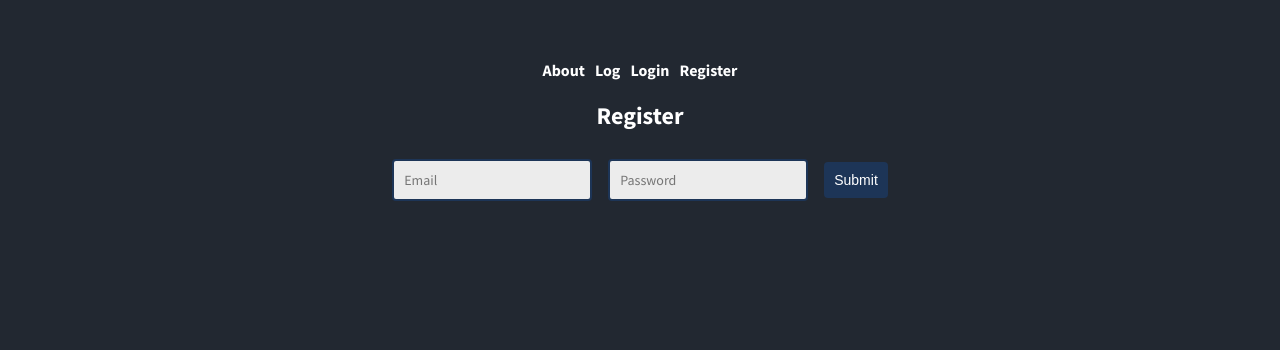
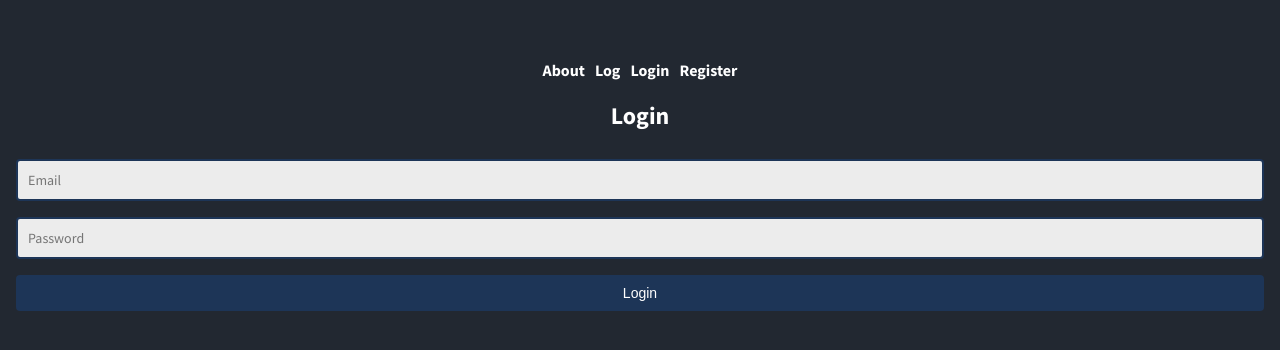
Before and after one commit to nickmly/fitness-app, a Vue app: page /register in a window 1280 px wide. Shown: the top 350 px of the page. Built offline with nearby package versions, Linux system fonts and the light colour scheme; no server answers.

Commit message:
Refactor login forms

```diff
--- a/src/components/Login.vue
+++ b/src/components/LoginForm/Login.vue
@@ -1,17 +1,19 @@
 <template>
-  <div>
-    <h2>Login</h2>
-    <p v-if="error !== ''">{{ error }}</p>
-    <form @submit.prevent="onFormSubmit">
-      <input type="email" v-model="email" placeholder="Email" />
-      <input type="password" v-model="password" placeholder="Password" />
-      <button type="submit">Login</button>
-    </form>
-  </div>
+  <app-login-form
+    title="Login"
+    :error="error"
+    @onFormSubmit="onFormSubmit"
+    @changeEmail="email = $event"
+    @changePassword="password = $event"
+  />
 </template>
 <script>
-import auth from "../auth";
+import LoginForm from "./LoginForm";
+import auth from "../../auth";
 export default {
+  components: {
+    appLoginForm: LoginForm,
+  },
   data() {
     return {
       email: "",
--- /dev/null
+++ b/src/components/LoginForm/LoginForm.vue
@@ -0,0 +1,25 @@
+<template>
+  <div>
+    <h2>{{ title }}</h2>
+    <p v-if="error !== ''">{{ error }}</p>
+    <form class="login-form" @submit.prevent="$emit('onFormSubmit')">
+      <input type="email" @input="$emit('changeEmail', $event.target.value)" placeholder="Email" />
+      <input type="password" @input="$emit('changePassword', $event.target.value)" placeholder="Password" />
+      <button type="submit">{{ title }}</button>
+    </form>
+  </div>
+</template>
+<script>
+export default {
+  props: {
+    title: String,
+    error: String
+  }
+}
+</script>
+<style scoped>
+.login-form {
+  display: flex;
+  flex-direction: column;
+}
+</style>
--- /dev/null
+++ b/src/components/LoginForm/Register.vue
@@ -0,0 +1,35 @@
+<template>
+  <app-login-form
+    title="Login"
+    :error="error"
+    @onFormSubmit="onFormSubmit"
+    @changeEmail="email = $event"
+    @changePassword="password = $event"
+  />
+</template>
+<script>
+import LoginForm from "./LoginForm";
+import auth from "../../auth";
+export default {
+  components: {
+    appLoginForm: LoginForm,
+  },
+  data() {
+    return {
+      email: "",
+      password: "",
+      error: "",
+    };
+  },
+  methods: {
+    async onFormSubmit() {
+      try {
+        await auth.register(this.email, this.password);
+        this.$router.replace({ name: "log" });
+      } catch (err) {
+        this.error = err.message;
+      }
+    },
+  },
+};
+</script>
--- a/src/components/Register.vue
+++ /dev/null
@@ -1,33 +0,0 @@
-<template>
-  <div>
-    <h2>Register</h2>
-    <p v-if="error !== ''">{{ error }}</p>
-    <form @submit.prevent="onFormSubmit">
-      <input type="email" v-model="email" placeholder="Email" />
-      <input type="password" v-model="password" placeholder="Password" />
-      <button type="submit">Submit</button>
-    </form>
-  </div>
-</template>
-<script>
-import auth from '../auth';
-export default {
-  data() {
-    return {
-      email: "",
-      password: "",
-      error: "",
-    };
-  },
-  methods: {
-    async onFormSubmit() {
-      try {
-        await auth.register(this.email, this.password);
-        this.$router.replace({ name: "log" });
-      } catch (err) {
-         this.error = err.message;
-      }
-    },
-  },
-};
-</script>
--- a/src/components/Workouts/WorkoutExercise.vue
+++ b/src/components/Workouts/WorkoutExercise.vue
@@ -59,6 +59,7 @@ export default {
 .exercise h4 {
   display: inline-block;
   font-size: 24px;
+  max-width: 256px;
 }
 .set-list {
   display: inline-block;
--- a/src/router.js
+++ b/src/router.js
@@ -3,8 +3,8 @@ import VueRouter from 'vue-router';
 
 import About from './components/About.vue';
 import WorkoutLog from './components/Workouts/WorkoutLog.vue';
-import Login from './components/Login.vue';
-import Register from './components/Register.vue';
+import Login from './components/LoginForm/Login.vue';
+import Register from './components/LoginForm/Register.vue';
 
 import firebase from "firebase/app";
 import "firebase/auth";
```
